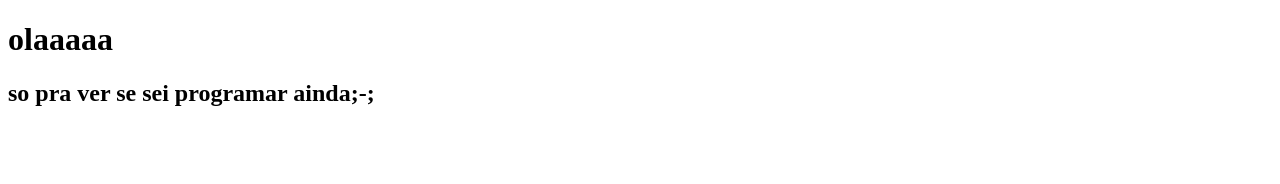
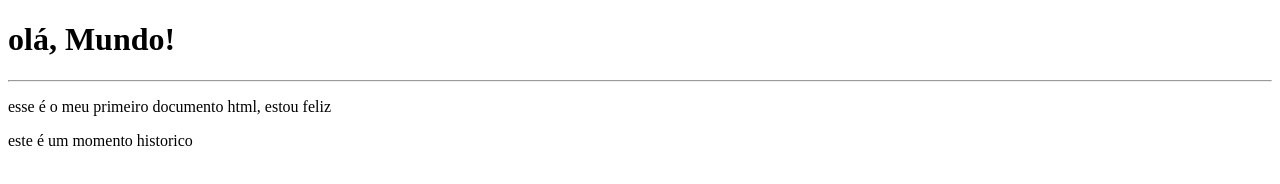
Before and after one commit to stevanraiff/study, a plain HTML site: page index.html in a window 1280 px wide. Drawn offline with Linux system fonts and the light colour scheme.

Commit message:
Add files via upload

```diff
--- a/index.html
+++ b/index.html
@@ -3,10 +3,12 @@
 <head>
     <meta charset="UTF-8">
     <meta name="viewport" content="width=device-width, initial-scale=1.0">
-    <title>Document</title>
+    <title>meu primeiro exercicio</title>
 </head>
 <body>
-    <h1>olaaaaa</h1>
-    <h2>so pra ver se sei programar ainda<background color>;-;</mark></h2>
+    <h1>olá, Mundo!</h1>
+    <hr>
+    <p>esse é o meu primeiro documento html, estou feliz</p>
+    <p>este é um momento historico</p>
 </body>
 </html>
```
